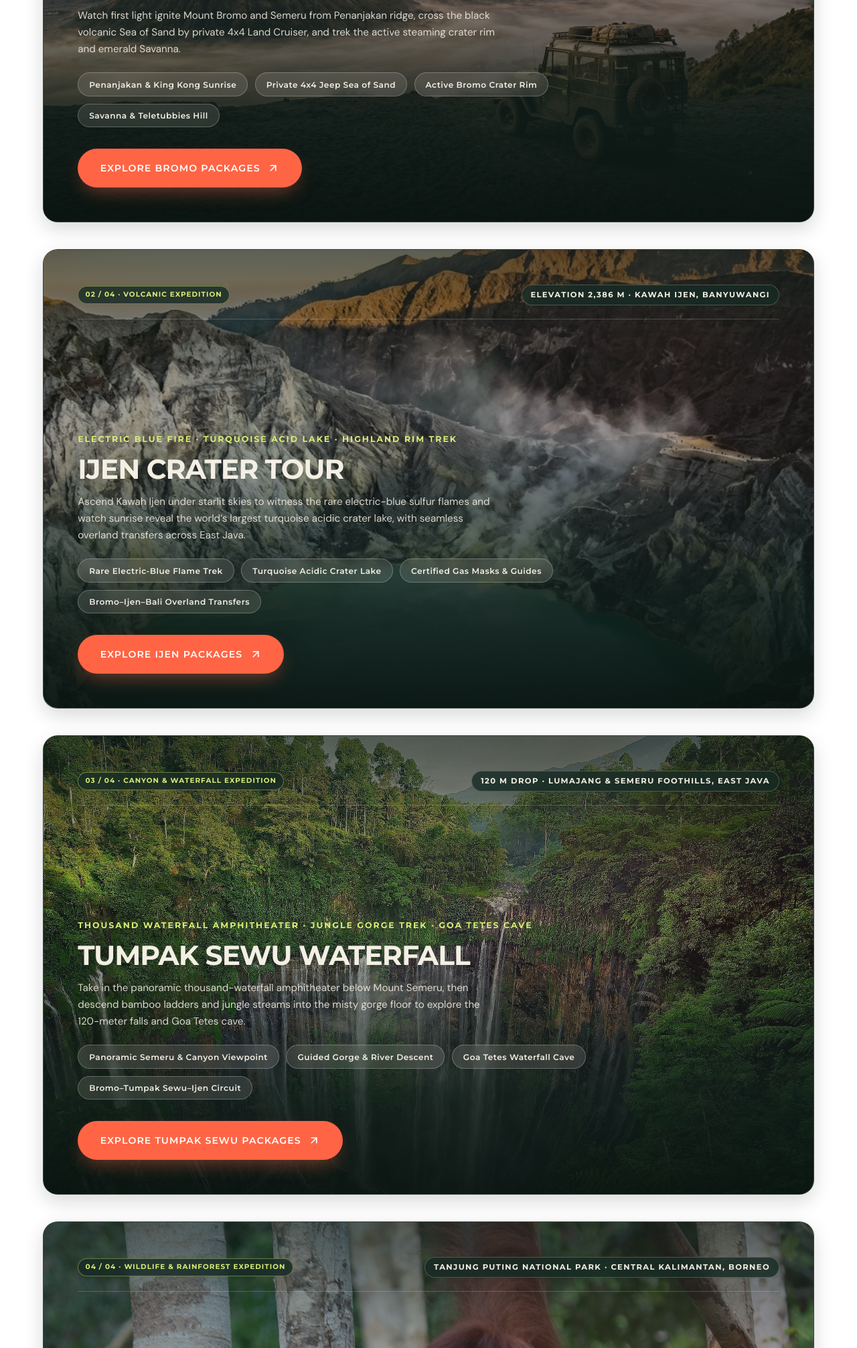
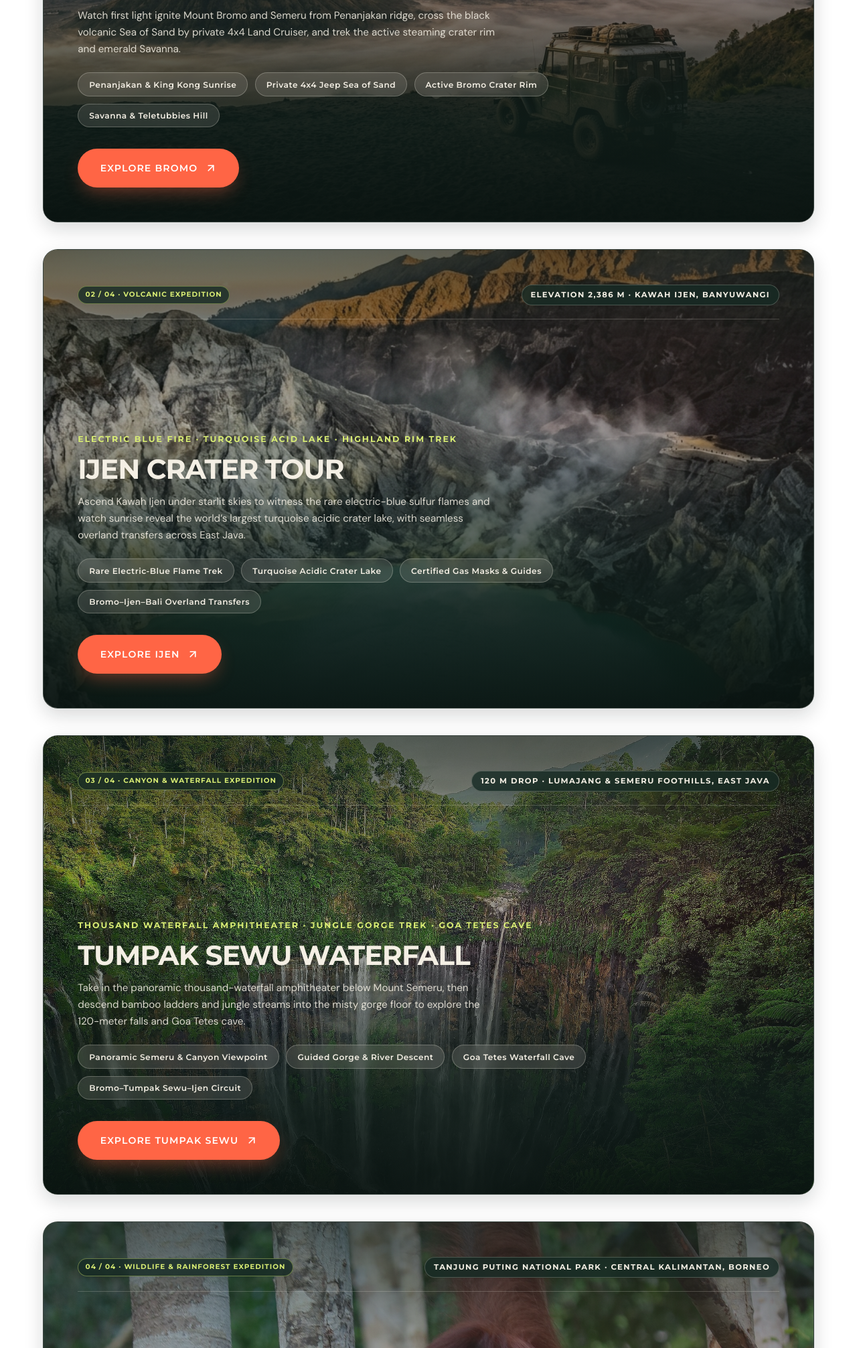
Before and after one commit to wins-webdev/bromotours-project, a plain HTML site: page index.html in a window 1280 px wide. Shown: the part 2547-4560 px from the top of the page at 67% size. Drawn offline with Linux system fonts and the light colour scheme.

Commit message:
chore(assets): update exp-savanna-hills.jpg with optimized Pexels photo and sync button text

```diff
--- a/index.html
+++ b/index.html
@@ -338,7 +338,7 @@
 
                 <div class="exp-sticky-actions">
                   <a href="#tours" class="btn btn-coral btn-lg">
-                    <span>EXPLORE BROMO PACKAGES</span>
+                    <span>EXPLORE BROMO</span>
                     <svg width="18" height="18" viewBox="0 0 24 24" fill="none" stroke="currentColor" stroke-width="2.2"
                       stroke-linecap="round" stroke-linejoin="round" aria-hidden="true">
                       <line x1="7" y1="17" x2="17" y2="7"></line>
@@ -384,7 +384,7 @@
 
                 <div class="exp-sticky-actions">
                   <a href="#tours" class="btn btn-coral btn-lg">
-                    <span>EXPLORE IJEN PACKAGES</span>
+                    <span>EXPLORE IJEN</span>
                     <svg width="18" height="18" viewBox="0 0 24 24" fill="none" stroke="currentColor" stroke-width="2.2"
                       stroke-linecap="round" stroke-linejoin="round" aria-hidden="true">
                       <line x1="7" y1="17" x2="17" y2="7"></line>
@@ -428,7 +428,7 @@
 
                 <div class="exp-sticky-actions">
                   <a href="#tours" class="btn btn-coral btn-lg">
-                    <span>EXPLORE TUMPAK SEWU PACKAGES</span>
+                    <span>EXPLORE TUMPAK SEWU</span>
                     <svg width="18" height="18" viewBox="0 0 24 24" fill="none" stroke="currentColor" stroke-width="2.2"
                       stroke-linecap="round" stroke-linejoin="round" aria-hidden="true">
                       <line x1="7" y1="17" x2="17" y2="7"></line>
@@ -472,7 +472,7 @@
 
                 <div class="exp-sticky-actions">
                   <a href="#tours" class="btn btn-coral btn-lg">
-                    <span>EXPLORE BORNEO PACKAGES</span>
+                    <span>EXPLORE BORNEO</span>
                     <svg width="18" height="18" viewBox="0 0 24 24" fill="none" stroke="currentColor" stroke-width="2.2"
                       stroke-linecap="round" stroke-linejoin="round" aria-hidden="true">
                       <line x1="7" y1="17" x2="17" y2="7"></line>
```
Also changed, not shown: assets/images/exp-savanna-hills.jpg.
